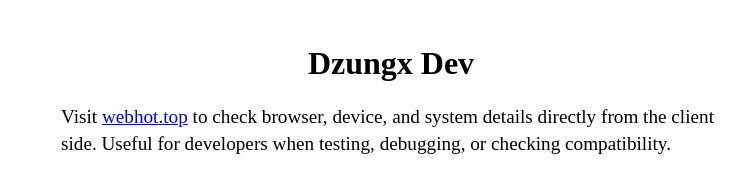
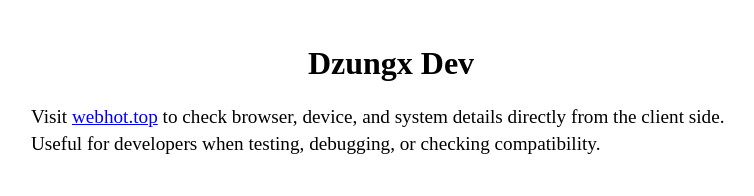
Before and after one commit to causelove94/causelove94.github.io, a plain HTML site: page index.html in a window 1280 px wide. Shown: the whole page, without its empty margins (249-1003 px from the left). Drawn offline with Linux system fonts and the light colour scheme.

Commit message:
Increase max-width of container

```diff
--- a/index.html
+++ b/index.html
@@ -8,7 +8,7 @@
 	<style>
 		.container{
 			padding: 1rem;
-			max-width: 660px;
+			max-width: 720px;
 			margin: 0 auto;
 		}
 		h1{
```
